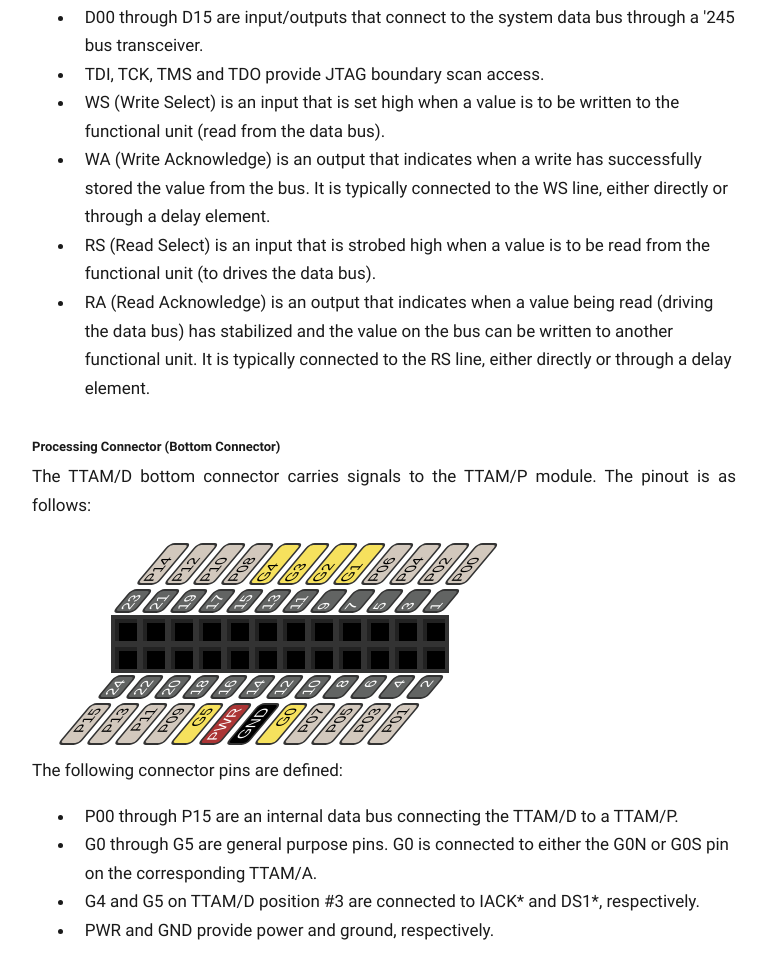
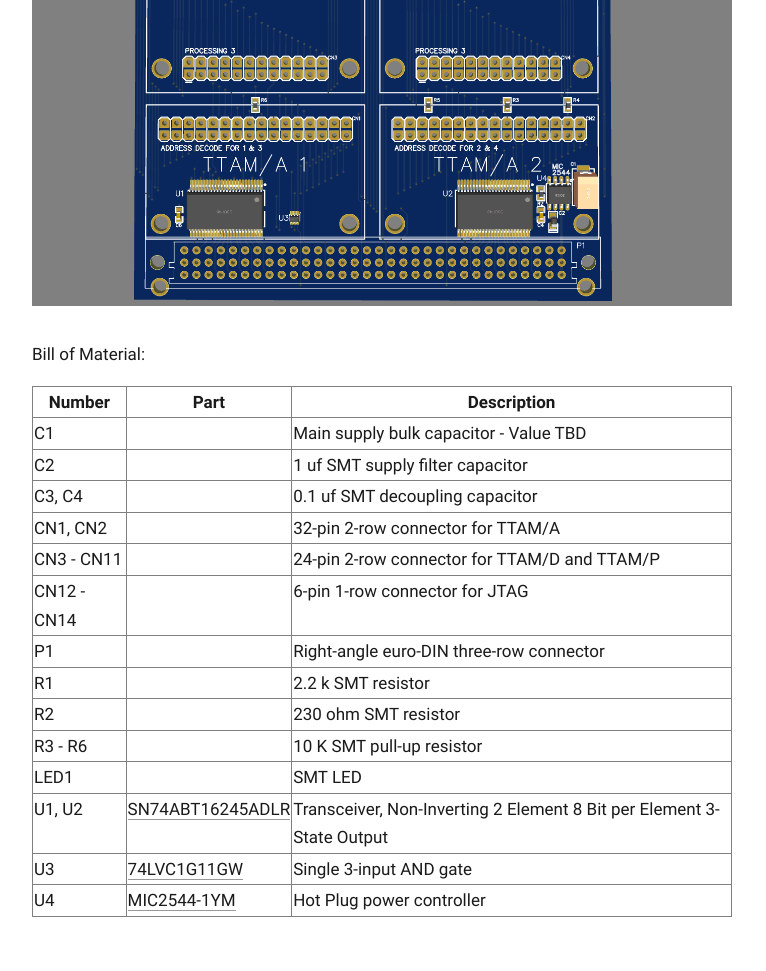
Before and after one commit to dslik/ttam, a plain HTML site: page index.html in a window 1280 px wide. Shown: the part 5678-6649 px from the top of the page, without its empty margins (256-1022 px from the left). Drawn offline with Linux system fonts and the light colour scheme; a script that the page names is missing.

Commit message:
Initial checkin of TTAM Carrier

```diff
--- a/index.html
+++ b/index.html
@@ -126,6 +126,25 @@
         <h3>Carrier Card (TTAM/C)</h3>
         <p id="ttam-carrier">The TTAM carrier card is a standard 3U 160 mm Eurocard board that conforms to the VME mechanical specification. It provides bus isolation, power conditioning, and has sites to plug in two TTAM/A address modules, three TTAM/D data modules, and one TTAM/P processing module.</p>
         <img src="img/ttam_carrier.png" style="width: 700px;"/>
+        <img src="img/Carrier_render.png" style="width: 700px;"/>
+        <p>Bill of Material:</p>
+        <table border="true" style="width: 700px;">
+            <tr><th>Number</th><th>Part</th><th>Description</th></tr>
+            <tr><td>C1</td><td></td><td>Main supply bulk capacitor - Value TBD</td></tr>
+            <tr><td>C2</td><td></td><td>1 uf SMT supply filter capacitor</td></tr>
+            <tr><td>C3, C4</td><td></td><td>0.1 uf SMT decoupling capacitor</td></tr>
+            <tr><td>CN1, CN2</td><td></td><td>32-pin 2-row connector for TTAM/A</td></tr>
+            <tr><td>CN3 - CN11</td><td></td><td>24-pin 2-row connector for TTAM/D and TTAM/P</td></tr>
+            <tr><td>CN12 - CN14</td><td></td><td>6-pin 1-row connector for JTAG</td></tr>
+            <tr><td>P1</td><td></td><td>Right-angle euro-DIN three-row connector</td></tr>
+            <tr><td>R1</td><td></td><td>2.2 k SMT resistor</td></tr>
+            <tr><td>R2</td><td></td><td>230 ohm SMT resistor</td></tr>
+            <tr><td>R3 - R6</td><td></td><td>10 K SMT pull-up resistor</td></tr>
+            <tr><td>LED1</td><td></td><td>SMT LED</td></tr>
+            <tr><td>U1, U2</td><td><a href="https://www.ti.com/lit/ds/symlink/sn74abt16245a.pdf">SN74ABT16245ADLR</a></td><td>Transceiver, Non-Inverting 2 Element 8 Bit per Element 3-State Output</td></tr>
+            <tr><td>U3</td><td><a href="https://assets.nexperia.com/documents/data-sheet/74LVC1G11.pdf">74LVC1G11GW</a></td><td>Single 3-input AND gate</td></tr>
+            <tr><td>U4</td><td><a href="http://ww1.microchip.com/downloads/en/DeviceDoc/20005725B.pdf">MIC2544-1YM</a></td><td>Hot Plug power controller</td></tr>
+        </table>
         <h4>TTAM/D Connectors</h4>
         <p>Each TTAM/D module has two 24-pin connectors.</p>
         <h5>Data Bus Connector (Top Connector)</h4>
@@ -228,7 +247,7 @@
         </ul>
 
         <h4>JTAG Boundary Scan Connector</h4>
-        <p>A six-pin JTAG port is located at the front of the card, and is connected to each of the TTAM/D data bus connectors. This allows for boundary-scan automated testing of a function unit without having to connect it to the bus.</p>
+        <p>Three six-pin JTAG ports are located at the front of the card, and is connected to each of the TTAM/D data bus connectors. This allows for boundary-scan automated testing of a function unit without having to connect it to the bus.</p>
 
         <h3 id="MBDS">Manual Bus Display System (MBDS)</h3>
         <p>The MBDS is a dedicated card that displays the current state of the address and data busses, plus control signals, in binary. There are two modes of operation, a first mode displays the current bus state, and a second mode where the contents of one or two optionally installed register TTAM/D (and corresponding TTAM/As) is displayed. Four <a href="https://www.idt.com/us/en/document/dst/qs3390-datasheet">IDTQS3390</a> bus switches are used to switch between the bus signals and the outputs of the TTAM/D modules.</p>
```
Also changed, not shown: 1 other file.
